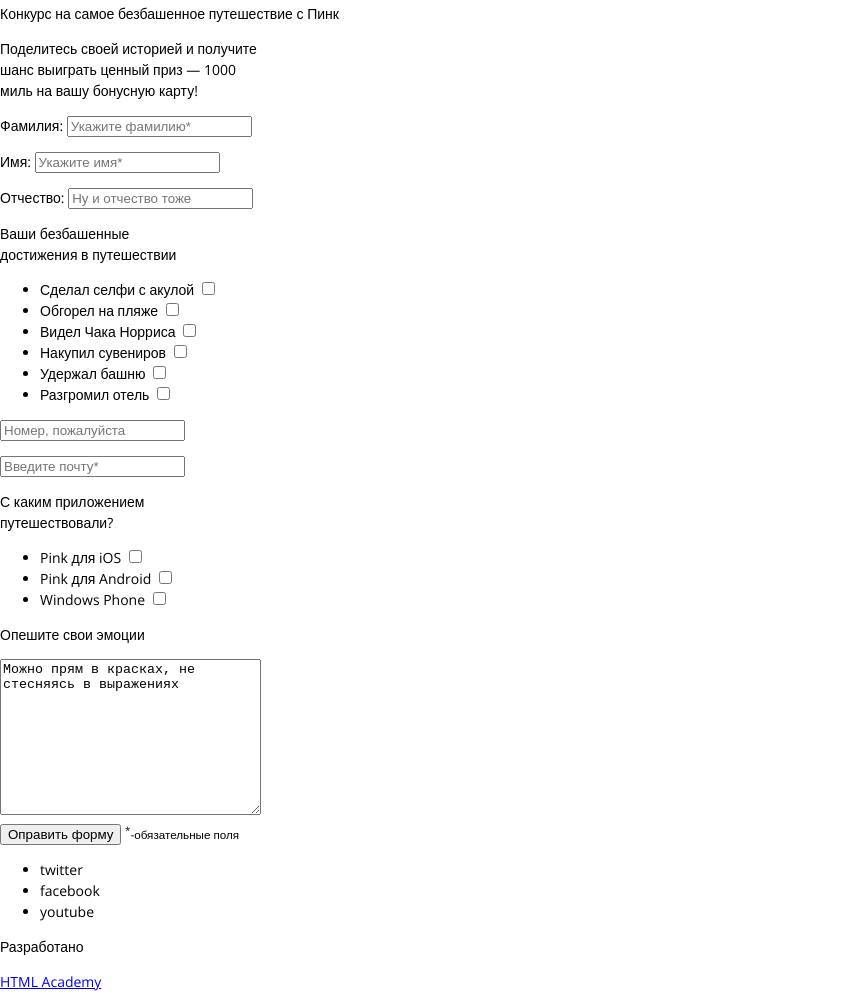
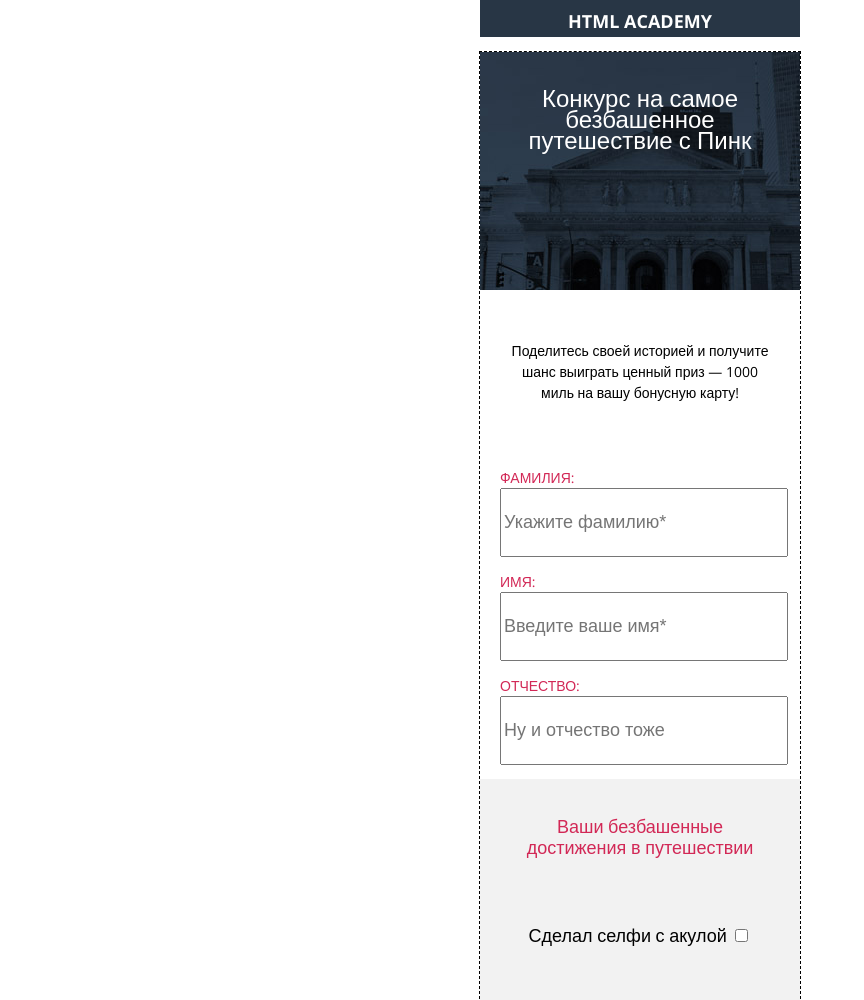
Before and after one commit to VitalisZ/518597-pink, a website: page source/form.html in a window 1280 px wide. Shown: the part 131-1131 px from the top of the page, without its empty margins (0-864 px from the left). Drawn offline with nearby package versions, Linux system fonts and the light colour scheme; files that its build step writes are made by us from their sources.

Commit message:
Начинает верстку с препроцессором

```diff
--- a/source/form.html
+++ b/source/form.html
@@ -35,19 +35,19 @@
         <p class="contest-title__text">Конкурс на самое безбашенное путешествие с Пинк</p>
       </div>
       <section class="form-main__contest">
-        <p class="form-main__title">Поделитесь своей историей и получите<br>шанс выиграть ценный приз — 1000<br>миль на вашу бонусную карту!</p>
+        <p class="form-main__contest--title">Поделитесь своей историей и получите<br>шанс выиграть ценный приз — 1000<br>миль на вашу бонусную карту!</p>
         <form class="form-main__initials initials" action="https://echo.htmlacademy.ru" method="post">
           <p class="initials__item">
             <label for="surename">Фамилия:</label>
-            <input class="initials__author" id="surename" type="text" name="surename" placeholder="Укажите фамилию*">
+            <input class="data__author" id="surename" type="text" name="surename" placeholder="Укажите фамилию*">
           </p>
           <p class="initials__item">
             <label for="name">Имя:</label>
-            <input class="initials__author" id="name" type="text" name="name" placeholder="Укажите имя*">
+            <input class="data__author" id="name" type="text" name="name" placeholder="Введите ваше имя*">
           </p>
           <p class="initials__item">
             <label for="patronymic">Отчество:</label>
-            <input class="initials__author" id="patronymic" type="text" name="patronymic" placeholder="Ну и отчество тоже">
+            <input class="data__author" id="patronymic" type="text" name="patronymic" placeholder="Ну и отчество тоже">
           </p>
         </form>
       </section>
@@ -85,12 +85,12 @@
       <section class="form-main__phone-mail phone-mail">
         <form class="phone-mail__form" action="https://echo.htmlacademy.ru" method="post">
           <p class="phone-mail__item">
-            <label for="phone"></label>
-            <input id="phone" type="text" placeholder="Номер, пожалуйста">
+            <label for="phone">Номер, телефона:</label>
+            <input class="data__author" id="phone" type="text" placeholder="Номер, пожалуйста">
           </p>
           <p class="phone-mail__item">
-            <label for="mail"></label>
-            <input id="mail" type="text" placeholder="Введите почту*">
+            <label for="mail">Адрес почты:</label>
+            <input class="data__author" id="mail" type="text" placeholder="Введите почту*">
           </p>
         </form>
       </section>
@@ -118,12 +118,15 @@
       <div class="form-main__button button-form">
         <button class="button-form__submit" type="button">Оправить форму</button>
         <small class="form-main__legend">
-          <sup>*</sup>-обязательные поля
+          <sup>*</sup>—обязательные поля
         </small>
       </div>
     </main>
     <footer class="form-footer">
       <div class="form_footer__wrapper">
+        <p class="form-footer__logo">
+          <a class="form-footer__logo--link" href="">Pink</a>
+        </p>
         <div class="form-footer__social social">
           <ul class="social__list">
             <li class="social__item">twitter</li>
--- a/source/sass/form-footer.scss
+++ b/source/sass/form-footer.scss
@@ -0,0 +1,61 @@
+.form-footer {
+  width: 320px;
+  margin: 0 auto;
+  border: 1px dashed black;
+}
+
+.form-footer__logo {
+  margin: 0;
+  padding: 35px 0;
+  text-align: center;
+}
+
+.form-footer__logo--link {
+  font-size: 25px;
+  text-decoration: none;
+  text-align: center;
+  text-transform: uppercase;
+}
+
+.social__list {
+  display: flex;
+  justify-content: space-around;
+  margin: 0;
+  padding: 0;
+
+  list-style: none;
+}
+
+.social__item {
+	text-align: center;
+}
+
+.copyright {
+  display: flex;
+  justify-content: space-around;
+  text-align: center;
+}
+
+.social__item {
+	text-align: center;
+}
+
+.form-footer__copyright{
+  margin: 30px 0;
+}
+.copyright {
+	display: flex;
+	text-align: center;
+}
+
+.copyright__text {
+	margin: 0;
+	/*margin-right: auto;*/
+ 	margin-left: auto;
+}
+
+.copyright__link {
+ /*margin-left: 30px;*/
+ padding-left: 20px;
+ margin-right: auto;
+}
--- a/source/sass/form-main.scss
+++ b/source/sass/form-main.scss
@@ -0,0 +1,156 @@
+.form-main {
+  width: 320px;
+  margin: 0 auto;
+  border: 1px dashed black;
+}
+// form-main__contest
+.contest-title {
+  background-image: url(../img/bg-back-mobile@1x.jpg);
+  background-repeat: no-repeat;
+  min-width: 320px;
+  min-height: 238px;
+}
+
+.contest-title__text {
+  margin: 0;
+  padding: 35px 40px;
+  font-size: 24px;
+  text-align: center;
+  color: white;
+}
+
+.form-main__contest--title {
+  margin: 0;
+  padding: 50px 0;
+  text-align: center;
+}
+
+.form-main__initials{
+
+}
+
+.initials__item {
+  text-transform: uppercase;
+  color: #d22856;
+}
+.initials__item label {
+  padding-left: 20px;
+}
+
+.data__author {
+  margin-left: 20px;
+  // padding-left: 20px;
+  width: 280px;
+  height: 63px;
+  font-size: 18px;
+	line-height: 30px;
+}
+
+// achievements
+.form-main__achievements {
+  background-color: #f2f2f2;
+}
+
+.achievements__title {
+  margin: 0;
+  padding: 37px 0;
+  font-size: 18px;
+  text-align: center;
+  color: #d22856;
+}
+
+.achievements__list {
+  margin: 0;
+  padding: 0;
+
+  list-style: none;
+}
+
+.achievements__item {
+  padding: 30px 0;
+  font-size: 18px;
+  text-align: center;
+}
+// phone-mail
+.phone-mail__form {
+
+}
+
+.phone-mail__item {
+  text-transform: uppercase;
+  color: #d22856;
+}
+.phone-mail__item label{
+  padding-left: 20px;
+}
+
+// choice-app
+.form-main__choice-app{
+  background-color: #f2f2f2;
+}
+
+.choice-app__title {
+  font-size: 18px;
+  text-align: center;
+  color: #d22856;
+}
+
+.choice-app__list {
+  margin: 0;
+  padding: 0;
+
+  list-style: none;
+}
+
+.choice-app__item {
+  padding: 25px 0;
+  font-size: 18px;
+  text-align: center;
+}
+
+// emotions
+.emotions__title {
+  font-size: 18px;
+  text-align: center;
+  color: #d22856;
+}
+
+.emotions__text {
+  margin: 0 20px;
+  margin-bottom: 50px;
+  width: 280px;
+  height: 200px;
+  font-size: 18px;
+  text-align: center;
+}
+
+.button-form__submit {
+  width: 280px;
+  height: 65px;
+  margin: 0 auto;
+  font-size: 18px;
+  line-height: 30px;
+  font-weight: bold;
+  text-align: center;
+  text-transform: uppercase;
+  color: white;
+  background-color: #2aab6d;
+  border: none;
+  cursor: pointer;
+}
+
+.form-main__legend {
+  margin: 0 auto;
+  font-size: 14px;
+  line-height: 30px;
+  text-transform: uppercase;
+}
+
+.form-main__legend sup {
+  color: #d22856;
+}
+.button-form {
+  display: flex;
+  flex-wrap: wrap;
+  margin: 0 20px;
+}
--- a/source/sass/page-footer.scss
+++ b/source/sass/page-footer.scss
@@ -1,7 +1,7 @@
 .page-footer {
   width: 320px;
   margin: 0 auto;
-  border: 1px solid black;
+  border: 1px dashed black;
 }
 
 .contacts {
--- a/source/sass/page-header.scss
+++ b/source/sass/page-header.scss
@@ -9,10 +9,17 @@
 }
 
 .main-nav__logo {
+  margin-right: auto;
+  font-size: 25px;
   text-decoration: none;
+  text-align: center;
+  text-transform: uppercase;
   color: white;
 }
 
+.main-nav__toggle {
+  margin-left: auto;
+}
 .main-nav__wrapper {
 
 }
@@ -22,7 +29,14 @@
   padding: 0;
 }
 
+.site-list__item {
+  text-align: center;
+}
 .site-list__item a {
+  font-size: 18px;
+  line-height: 32px;
+  font-weight: bold;
+  text-transform: uppercase;
   text-decoration: none;
   color: white;
 }
--- a/source/sass/page-main.scss
+++ b/source/sass/page-main.scss
@@ -1,7 +1,7 @@
 .page-main {
   width: 320px;
   margin: 0 auto;
-  background-color: aquamarine;
+  border: 1px dashed black;
 }
 
 // page-main__download
@@ -10,16 +10,23 @@
   background-image: url(../img/bg-back-mobile@1x.jpg);
   background-repeat: no-repeat;
   min-width: 320px;
-  min-height: 400px;
+  min-height: 463px;
 }
 
 .download__image {
-  display: block
+  display: block;
+  padding-top: 173px;
 }
 
 .button-pink__wrapper {
   text-align: center;
   margin: 0;
+}
+
+.download-pink__btn {
+  margin: 30px 20px;
+  width: 280px;
+  height: 55px;
 }
 
 .page-main__download-wrapper {
@@ -86,6 +93,7 @@
 
 .information__iphone {
   display: block;
+  margin: 0 auto;
 }
 
 // page-main__reviews
--- a/source/sass/photo-main.scss
+++ b/source/sass/photo-main.scss
@@ -1,4 +1,63 @@
 .photo-main {
   width: 320px;
   margin: 0 auto;
+  border: 1px dashed black;
 }
+
+.photo-main__title {
+  background-image: url(../img/bg-back-mobile@1x.jpg);
+  background-repeat: no-repeat;
+  min-width: 320px;
+  height: 170px;
+}
+
+.photo-title__text {
+  color: white;
+  text-align: center;
+  margin: 0;
+  padding: 50px 0;
+  font-size: 24px;
+}
+
+
+.author-photo {
+	// background-color: #f2f2f2;
+}
+
+.author-photo__title-text {
+	text-align: center;
+}
+
+.author-photo__list {
+	padding: 0;
+	margin: 0;
+
+	list-style: none;
+}
+
+.author-photo__item {
+  margin: 0 20px;
+  text-align: center;
+  background-color: #f2f2f2;
+}
+
+.author-photo__buttom-text {
+	text-align: center;
+}
+
+/*блок photo-main__post-photo */
+.photo-main__post-photo {
+
+}
+
+.post-photo {
+	background-color: #f2f2f2;
+}
+
+.settings-photo__btn {
+  text-align: center;
+}
+
+.post-photo__your-photo {
+  margin-left: 20px;
+}
--- a/source/sass/style.scss
+++ b/source/sass/style.scss
@@ -1,6 +1,11 @@
 @import "page-header";
 @import "page-main.scss";
 @import "page-footer.scss";
+@import "form-main.scss";
+@import "form-footer.scss";
+@import "photo-main.scss";
+
+
 
 body {
   margin: 0;
```
Also changed, not shown: source/photo.html (+9 -6 lines).
